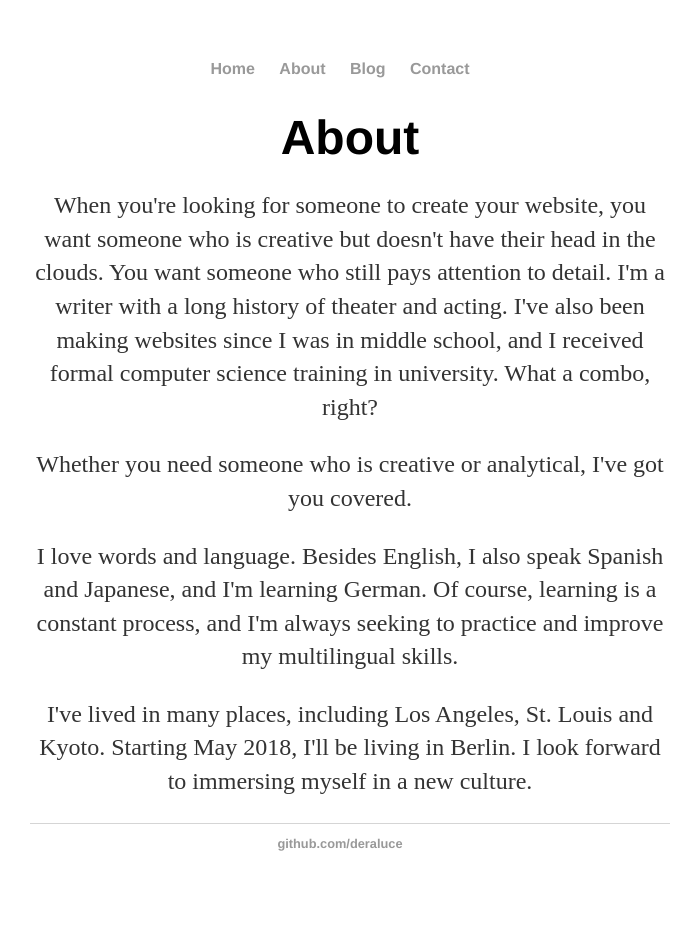
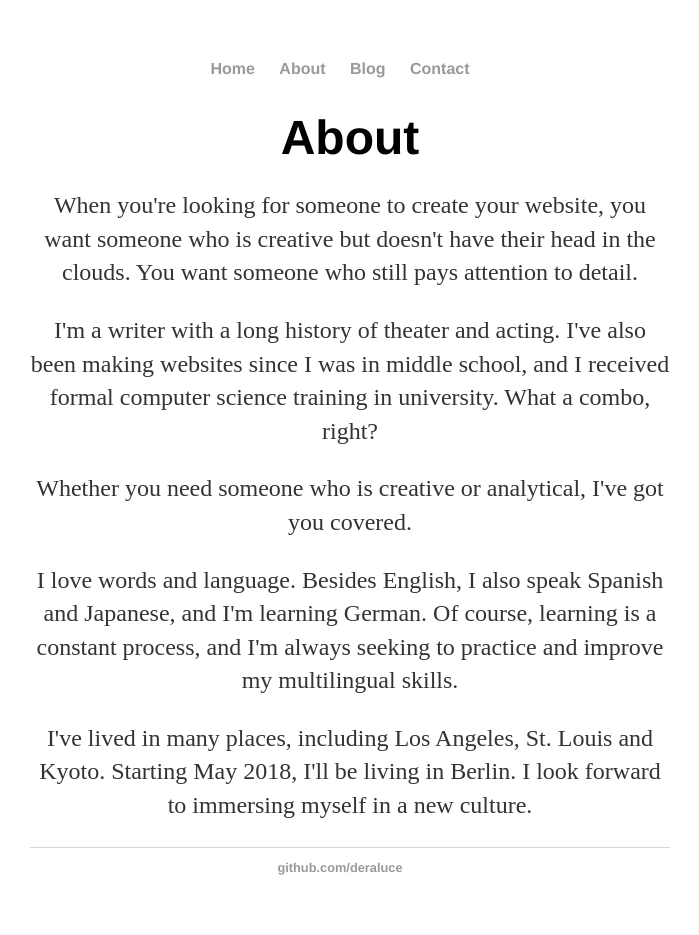
Before and after one commit to DeraLuce/DeraLuce.github.io, a Jekyll site: the page built from about/index.html, in a window 1280 px wide. Shown: the whole page, without its empty margins (290-989 px from the left). Built offline with Jekyll 4.4.1, drawn with Linux system fonts in a browser that asks for light colours; before the commit the page ends 911 px from its top, so only the background shows below that.

```diff
--- a/about/index.html
+++ b/about/index.html
@@ -4,7 +4,8 @@ title: About
 ---
 <h1>{{ page.title }}</h1>
 
-<p>When you're looking for someone to create your website, you want someone who is creative but doesn't have their head in the clouds. You want someone who still pays attention to detail. I'm a writer with a long history of theater and acting. I've also been making websites since I was in middle school, and I received formal computer science training in university. What a combo, right?</p>
+<p>When you're looking for someone to create your website, you want someone who is creative but doesn't have their head in the clouds. You want someone who still pays attention to detail.</p>
+<p>I'm a writer with a long history of theater and acting. I've also been making websites since I was in middle school, and I received formal computer science training in university. What a combo, right?</p>
 <p>Whether you need someone who is creative or analytical, I've got you covered.</p>
 <p>I love words and language. Besides English, I also speak Spanish and Japanese, and I'm learning German. Of course,
 learning is a constant process, and I'm always seeking to practice and improve my multilingual skills.</p>
```
